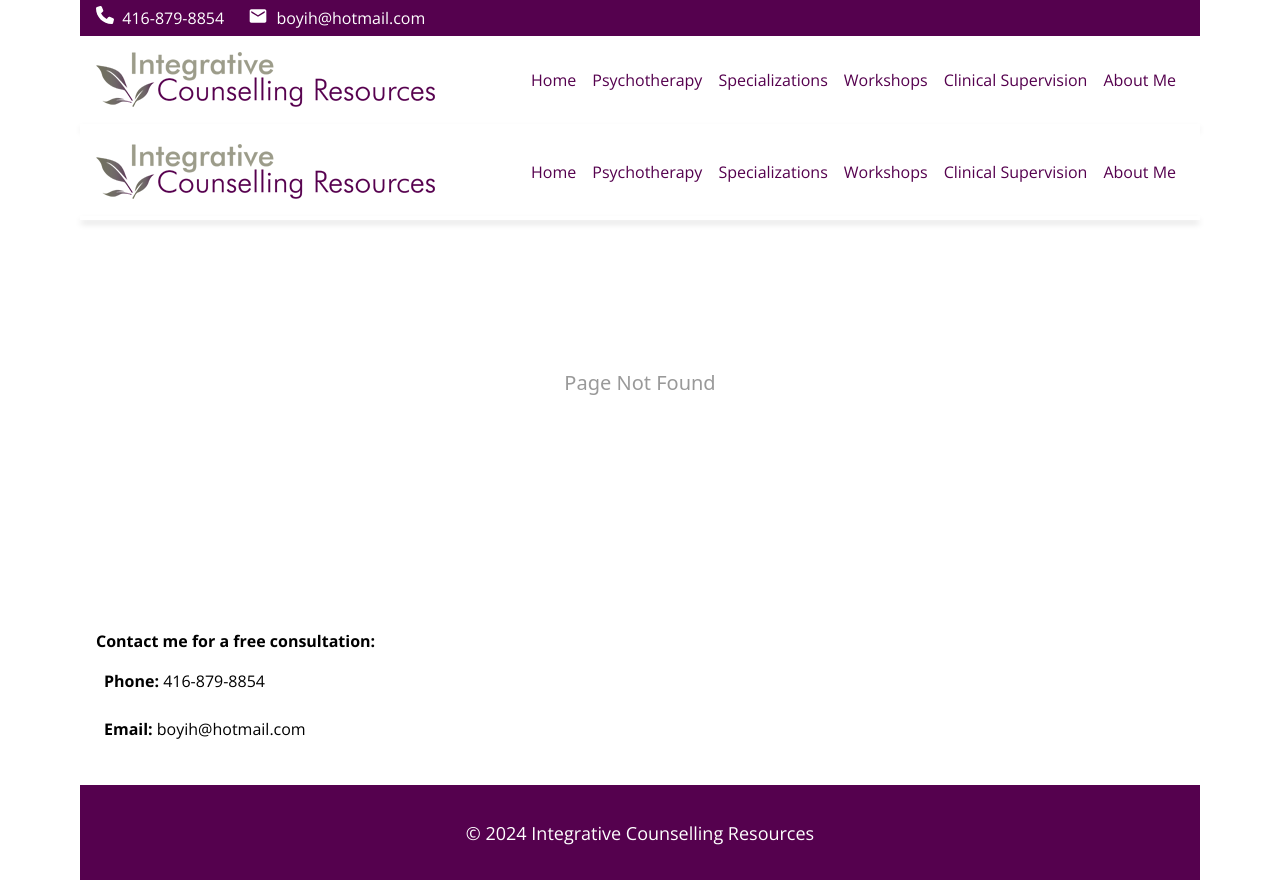
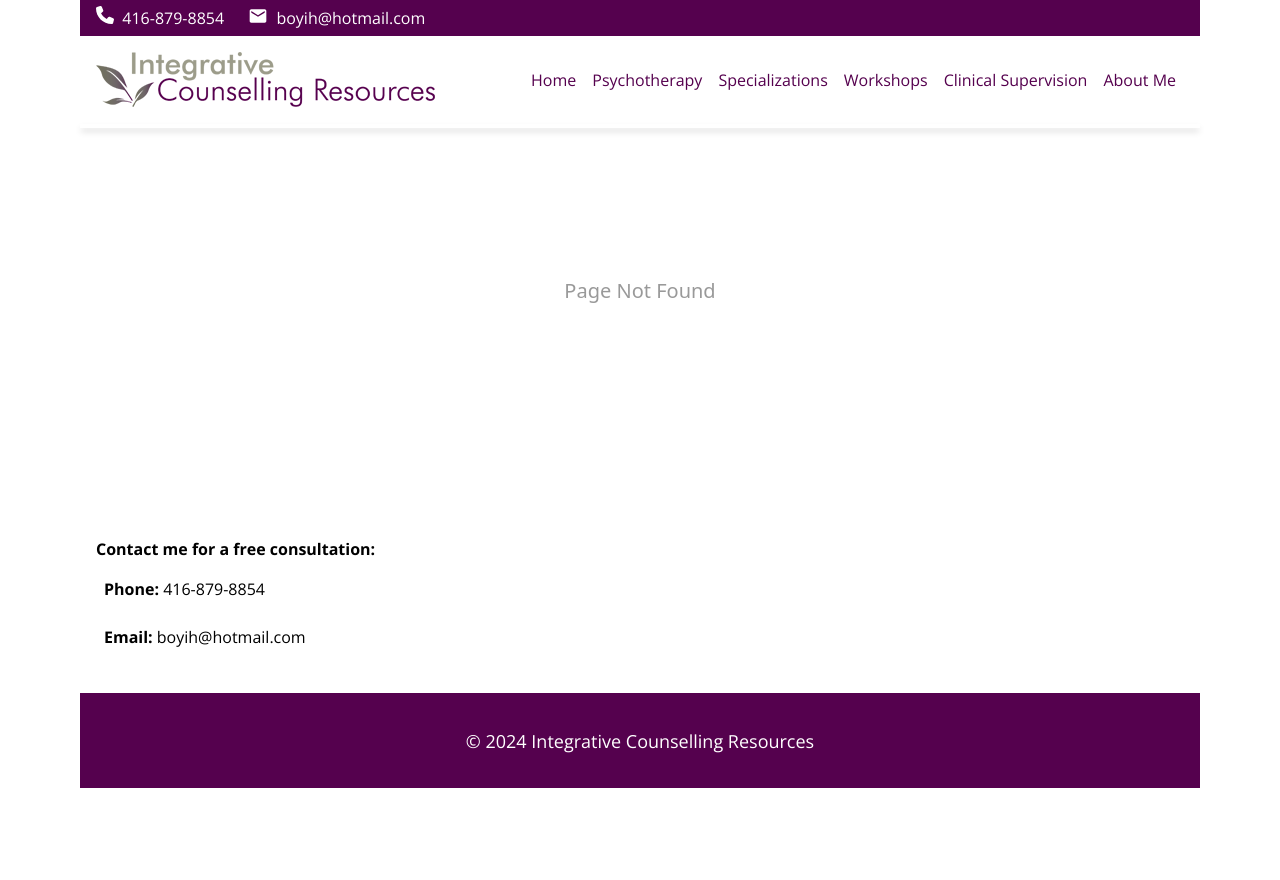
Before and after one commit to CarlSmoky/counselling, a Next.js app: page /1 in a window 1280 px wide. After the commit the page ends 800 px from the top, so only its background shows below. Built offline with nearby package versions, Linux system fonts and the light colour scheme.

Commit message:
Remove Navbar

```diff
--- a/app/_components/PageNotFound.tsx
+++ b/app/_components/PageNotFound.tsx
@@ -1,16 +1,11 @@
 
-import Navbar from "./Header/Navbar";
-
-const PageNotFound:React.FC =()=> {
+const PageNotFound: React.FC = () => {
   return (
-    <>
-    <Navbar top={0}/>
-    <section className="margin-global mb-10 md:mb-16 lg:mb-20 xl:mb-24 min-h-[calc(100vh-380px)] lg:min-h-[calc(100vh-475px)] relative">
-      <div className="absolute top-1/2 left-1/2 -translate-x-1/2 -translate-y-1/2">
+    <section className="margin-global relative mb-10 min-h-[calc(100vh-380px)] md:mb-16 lg:mb-20 lg:min-h-[calc(100vh-475px)] xl:mb-24">
+      <div className="absolute left-1/2 top-1/2 -translate-x-1/2 -translate-y-1/2">
         <p className="text-xl text-black-100/40">Page Not Found</p>
       </div>
     </section>
-    </>
   );
 };
 
```
